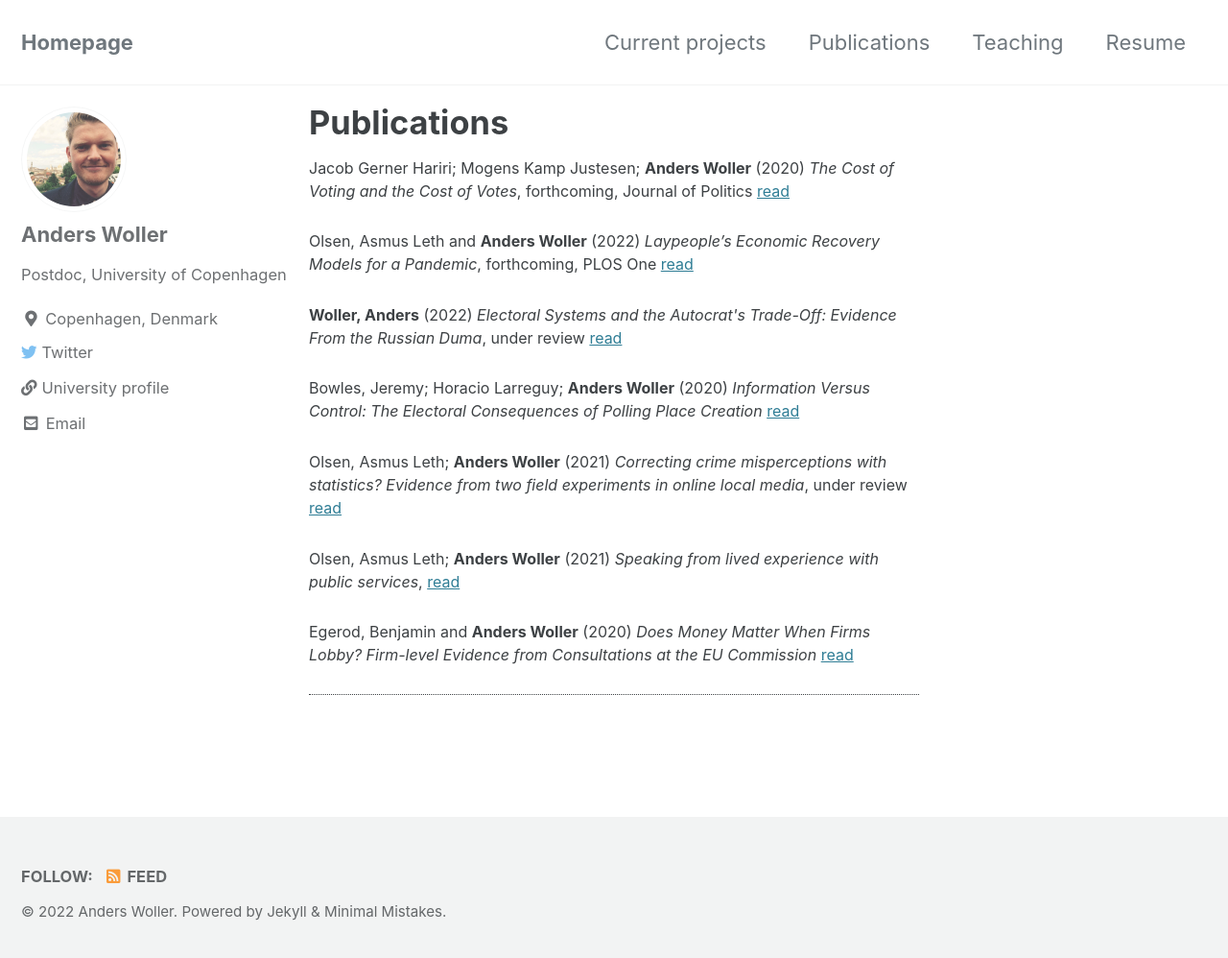
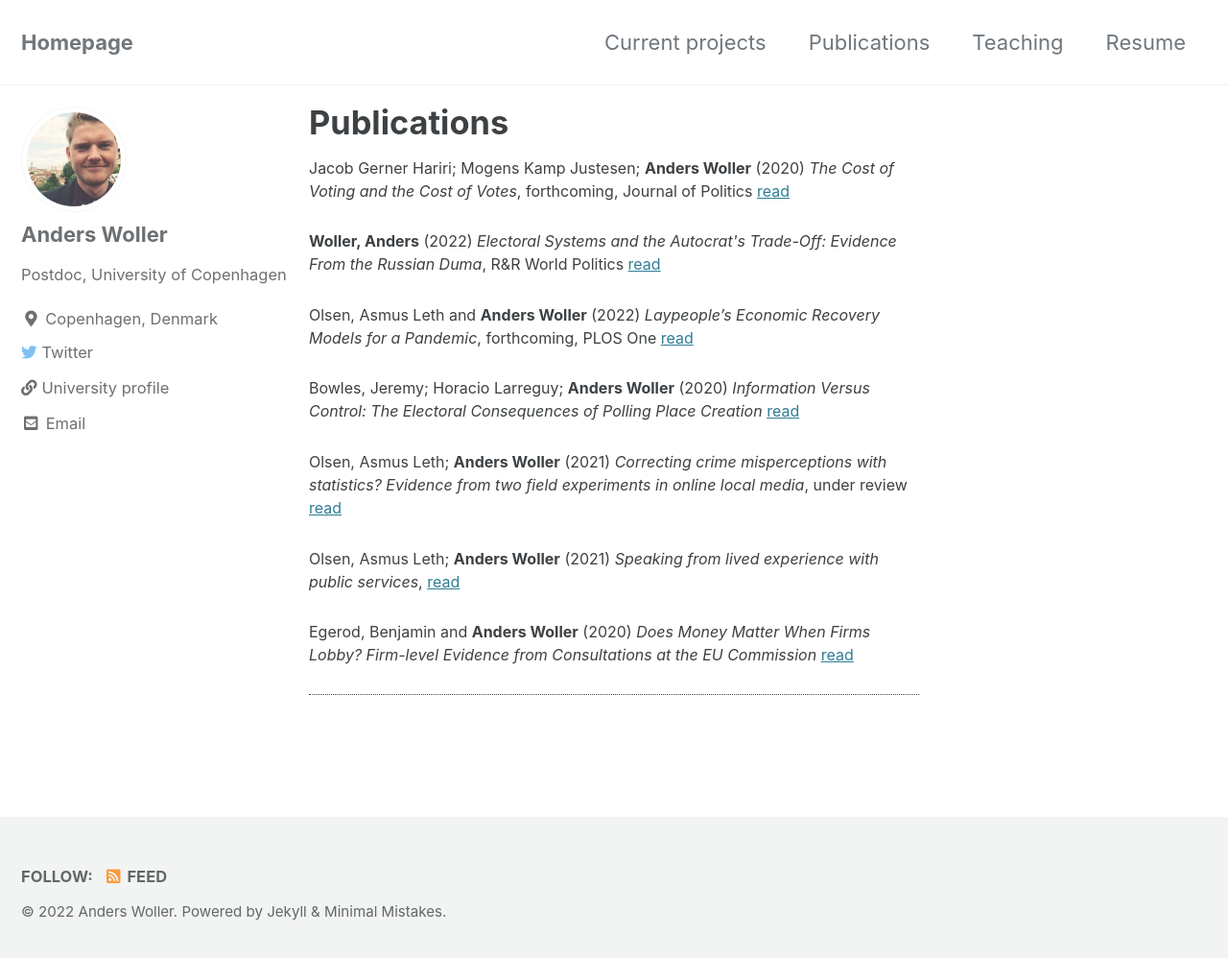
Before and after one commit to AndersWoller/AndersWoller.github.io, a Jekyll site: the page built from _pages/publications.md, in a window 1280 px wide and 1006 px high. Shown: the top 998 px of the window at 96% size. Built offline with Jekyll 4.4.1, drawn with Linux system fonts in a browser that asks for light colours; cached includes are drawn as plain includes.

Commit message:
Update publications.md

```diff
--- a/_pages/publications.md
+++ b/_pages/publications.md
@@ -6,9 +6,9 @@
 
 <p style="font-size:16px"> Jacob Gerner Hariri; Mogens Kamp Justesen; <b>Anders Woller</b> (2020) <i>The Cost of Voting and the Cost of Votes</i>, forthcoming, Journal of Politics <a href="https://www.journals.uchicago.edu/doi/10.1086/722047">read</a> <p/>
 
+<p style="font-size:16px"> <b>Woller, Anders</b> (2022) <i>Electoral Systems and the Autocrat's Trade-Off: Evidence From the Russian Duma</i>, R&R World Politics <a href="https://www.dropbox.com/s/5n06z6gxh9dl4y7/Electoral_systems.pdf?dl=0">read</a> <p/>
+
 <p style="font-size:16px"> Olsen, Asmus Leth and <b>Anders Woller</b> (2022) <i>Laypeople’s Economic Recovery Models for a Pandemic</i>, forthcoming, PLOS One <a href="https://www.dropbox.com/s/whdcje1z96htnwp/PlosOne_RR.pdf?dl=0">read</a> <p/>
-
-<p style="font-size:16px"> <b>Woller, Anders</b> (2022) <i>Electoral Systems and the Autocrat's Trade-Off: Evidence From the Russian Duma</i>, under review <a href="https://www.dropbox.com/s/5n06z6gxh9dl4y7/Electoral_systems.pdf?dl=0">read</a> <p/>
 
 <p style="font-size:16px"> Bowles, Jeremy; Horacio Larreguy; <b>Anders Woller</b> (2020) <i>Information Versus Control: The Electoral Consequences of Polling Place Creation</i> <a href="https://www.dropbox.com/s/r8syn46829kzhko/draft_5.pdf?dl=0">read</a> <p/>
 
```
